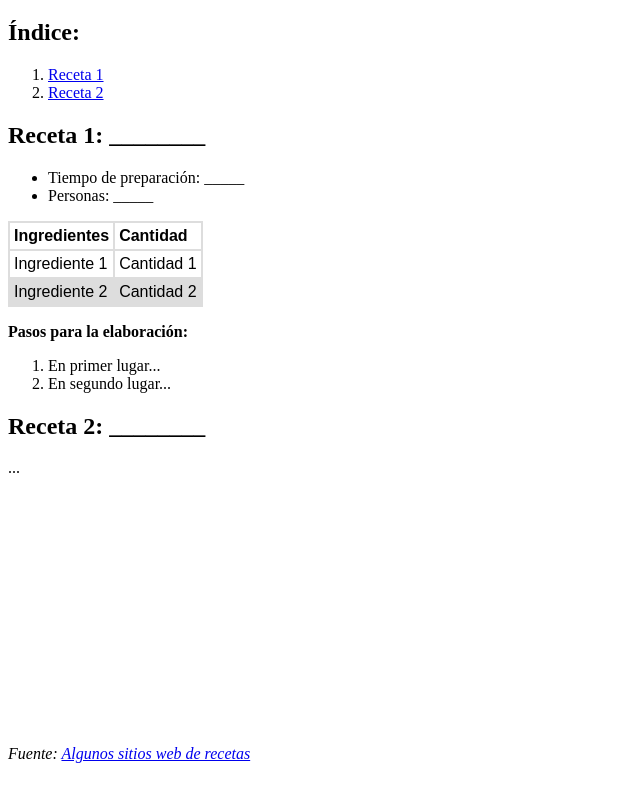
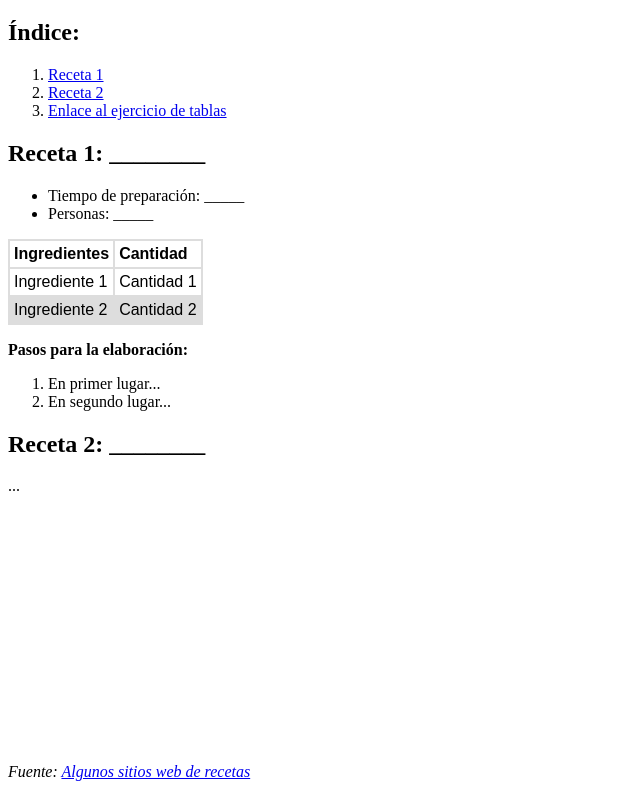
Before and after one commit to ies-html/ies-html.github.io, a plain HTML site: page index.html in a window 1280 px wide. Shown: the part 61-858 px from the top of the page, without its empty margins (0-640 px from the left). Drawn offline with Linux system fonts and the light colour scheme.

Commit message:
Update index.html

```diff
--- a/index.html
+++ b/index.html
@@ -29,6 +29,7 @@
         <ol>
             <li><a href="#r1">Receta 1</a></li>
             <li><a href="#r2">Receta 2</a></li>
+            <li><a href="enlace_tablas.html">Enlace al ejercicio de tablas</a></li>
         </ol>
 
         <h2 id="r1">Receta 1: ________</h2>
```
